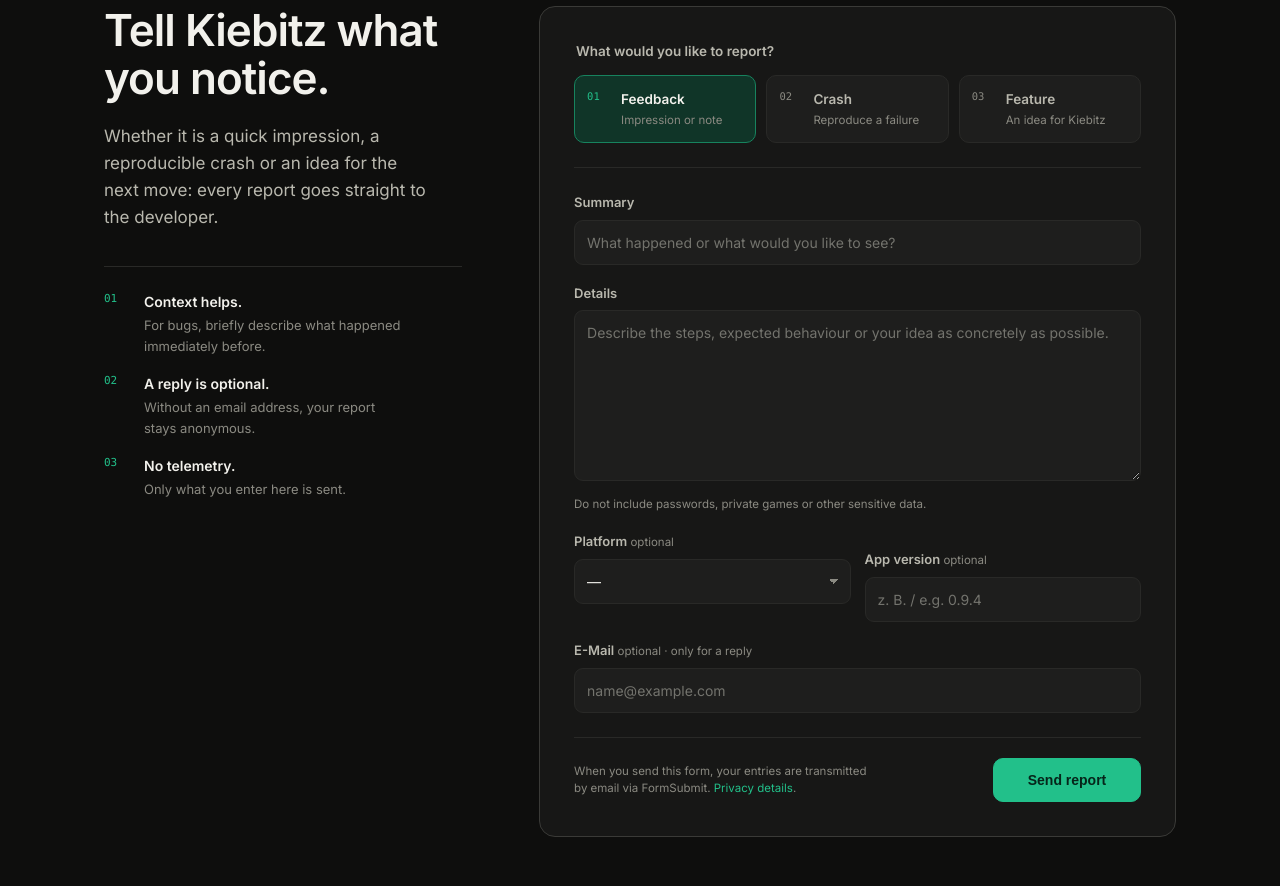
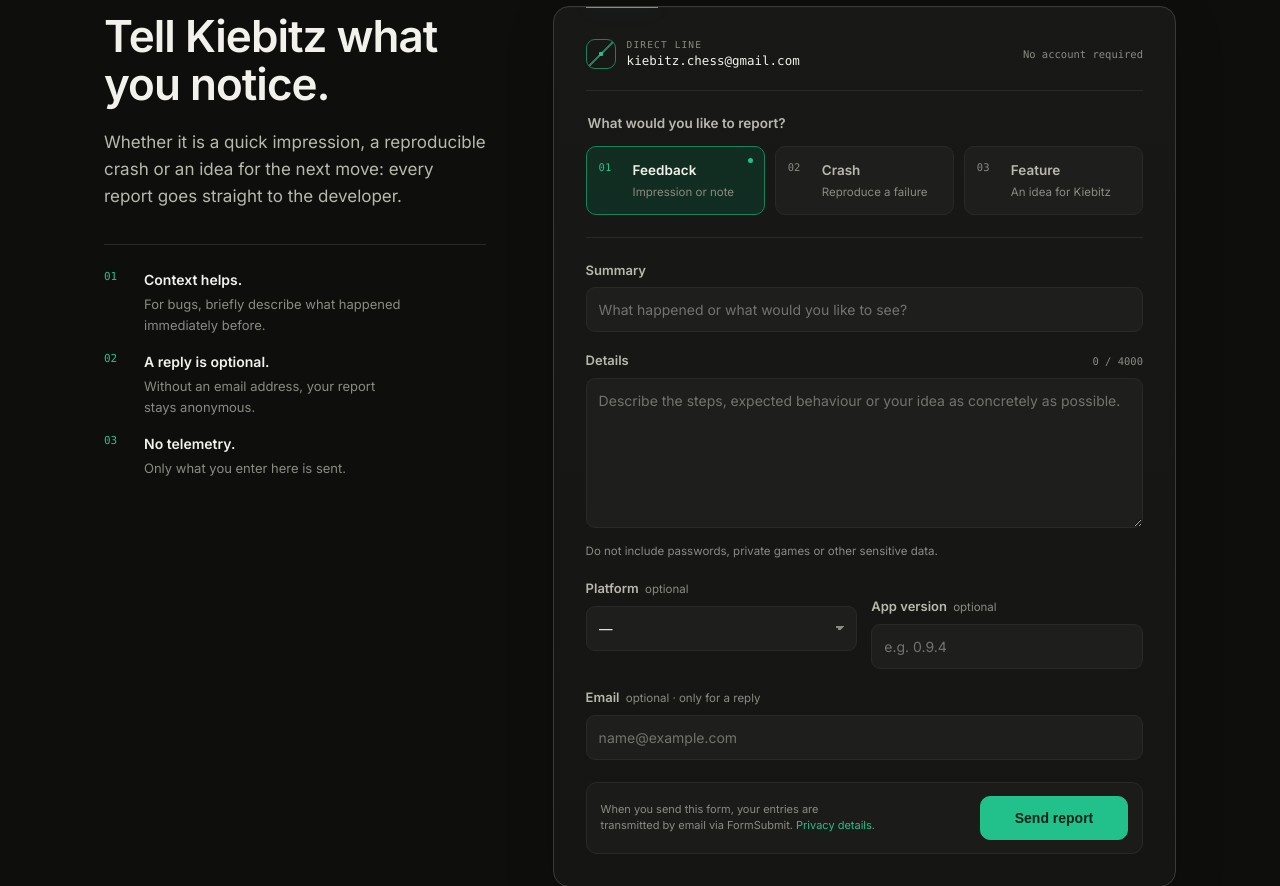
Before and after one commit to Torim98/kiebitz-site, a plain HTML site: page index.html in a window 1280 px wide. Shown: the part 6571-7457 px from the top of the page. Drawn offline with Linux system fonts and the light colour scheme.

Commit message:
Fix feedback delivery and refine form design

```diff
--- a/assets/style.css
+++ b/assets/style.css
@@ -932,10 +932,11 @@ html[data-lang="en"] [lang="de"] { display: none !important; }
 .feedback-section { scroll-margin-top: 62px; }
 .feedback-grid {
   display: grid;
-  grid-template-columns: minmax(0, 0.72fr) minmax(0, 1.28fr);
-  gap: clamp(36px, 6vw, 84px);
+  grid-template-columns: minmax(0, 0.76fr) minmax(0, 1.24fr);
+  gap: clamp(38px, 5.2vw, 68px);
   align-items: start;
 }
+.feedback-copy { padding-top: 6px; }
 .feedback-copy h2 { font-size: clamp(28px, 3.8vw, 44px); max-width: 15ch; }
 .feedback-copy .lede { margin-top: 20px; }
 .feedback-notes {
@@ -968,11 +969,24 @@ html[data-lang="en"] [lang="de"] { display: none !important; }
   font-size: 13px;
 }
 .feedback-form {
+  position: relative;
   min-width: 0;
-  padding: clamp(22px, 3.2vw, 34px);
+  padding: clamp(22px, 3vw, 32px);
   border: 1px solid var(--line2);
   border-radius: 16px;
-  background: var(--panel);
+  background: linear-gradient(180deg, #181817 0%, #151514 100%);
+  box-shadow: 0 18px 50px rgba(0, 0, 0, 0.18), inset 0 1px rgba(255, 255, 255, 0.018);
+  overflow: hidden;
+}
+.feedback-form::before {
+  content: "";
+  position: absolute;
+  top: 0;
+  left: 32px;
+  width: 72px;
+  height: 1px;
+  background: var(--accent);
+  box-shadow: 0 0 18px rgba(34, 192, 138, 0.4);
 }
 .honey {
   position: absolute !important;
@@ -981,12 +995,48 @@ html[data-lang="en"] [lang="de"] { display: none !important; }
   height: 1px !important;
   overflow: hidden !important;
 }
+.feedback-route {
+  display: flex;
+  align-items: center;
+  gap: 11px;
+  margin-bottom: 22px;
+  padding-bottom: 20px;
+  border-bottom: 1px solid var(--line);
+}
+.feedback-route-mark {
+  width: 30px;
+  height: 30px;
+  flex: none;
+  border: 1px solid var(--accent-dim);
+  border-radius: 9px;
+  background:
+    radial-gradient(circle at 50% 50%, var(--accent) 0 2px, transparent 2.5px),
+    linear-gradient(135deg, transparent 47%, var(--accent-dim) 48% 52%, transparent 53%);
+}
+.feedback-route-kicker {
+  display: block;
+  margin-bottom: 2px;
+  color: var(--ink3);
+  font: 500 9.5px/1.2 var(--mono);
+  letter-spacing: 0.12em;
+  text-transform: uppercase;
+}
+.feedback-route strong {
+  display: block;
+  color: var(--ink);
+  font: 500 12.5px/1.4 var(--mono);
+}
+.feedback-route-note {
+  margin-left: auto;
+  color: var(--ink3);
+  font: 400 10.5px/1.4 var(--mono);
+}
 .report-types {
   display: grid;
   grid-template-columns: repeat(3, minmax(0, 1fr));
   gap: 10px;
-  margin: 0 0 24px;
-  padding: 0 0 24px;
+  margin: 0 0 22px;
+  padding: 0 0 22px;
   border: 0;
   border-bottom: 1px solid var(--line);
   min-width: 0;
@@ -1004,6 +1054,7 @@ html[data-lang="en"] [lang="de"] { display: none !important; }
   pointer-events: none;
 }
 .report-type-card {
+  position: relative;
   height: 100%;
   display: grid;
   grid-template-columns: 24px minmax(0, 1fr);
@@ -1023,8 +1074,18 @@ html[data-lang="en"] [lang="de"] { display: none !important; }
 }
 .report-type-input:checked + .report-type-card {
   border-color: var(--accent-dim);
-  background: var(--accent-soft);
+  background: rgba(16, 53, 40, 0.72);
   color: var(--ink);
+}
+.report-type-input:checked + .report-type-card::after {
+  content: "";
+  position: absolute;
+  top: 11px;
+  right: 11px;
+  width: 5px;
+  height: 5px;
+  border-radius: 50%;
+  background: var(--accent);
 }
 .report-type-n {
   font: 500 10.5px/1.5 var(--mono);
@@ -1042,7 +1103,16 @@ html[data-lang="en"] [lang="de"] { display: none !important; }
   font-size: 13px;
   font-weight: 600;
 }
-.form-field label small { color: var(--ink3); font-size: 11.5px; font-weight: 400; }
+.form-field label small { margin-left: 3px; color: var(--ink3); font-size: 11.5px; font-weight: 400; }
+.field-label {
+  display: flex;
+  align-items: baseline;
+  justify-content: space-between;
+  gap: 16px;
+  margin-bottom: 7px;
+}
+.field-label label { margin-bottom: 0; }
+.field-count { color: var(--ink3); font: 400 10.5px/1 var(--mono); }
 .form-field input,
 .form-field select,
 .form-field textarea {
@@ -1056,7 +1126,7 @@ html[data-lang="en"] [lang="de"] { display: none !important; }
   padding: 11px 12px;
   transition: border-color 0.15s, background 0.15s;
 }
-.form-field textarea { min-height: 156px; resize: vertical; }
+.form-field textarea { min-height: 140px; resize: vertical; }
 .form-field select {
   background-image:
     linear-gradient(45deg, transparent 50%, var(--ink3) 50%),
@@ -1096,11 +1166,13 @@ html[data-lang="en"] [lang="de"] { display: none !important; }
   align-items: center;
   justify-content: space-between;
   gap: 20px;
-  margin-top: 24px;
-  padding-top: 20px;
-  border-top: 1px solid var(--line);
+  margin-top: 22px;
+  padding: 13px 14px;
+  border: 1px solid var(--line);
+  border-radius: 11px;
+  background: rgba(30, 30, 29, 0.72);
 }
-.form-submit p { max-width: 42ch; color: var(--ink3); font-size: 11.5px; line-height: 1.5; }
+.form-submit p { max-width: 40ch; color: var(--ink3); font-size: 11px; line-height: 1.45; }
 .feedback-send { flex: none; min-width: 148px; }
 .feedback-send[aria-busy="true"] { cursor: wait; opacity: 0.78; }
 .feedback-send[aria-busy="true"]::before {
@@ -1119,16 +1191,14 @@ html[data-lang="en"] [lang="de"] { display: none !important; }
   font-size: 13px;
 }
 .form-status:not(:empty) {
-  min-height: 42px;
-  margin-top: 16px;
-  padding: 10px 12px;
-  border: 1px solid var(--line);
-  border-radius: 9px;
-  background: var(--panel2);
+  min-height: 0;
+  margin-top: 13px;
+  padding: 5px 0 5px 12px;
+  border-left: 2px solid var(--line2);
   color: var(--ink2);
 }
-.form-status[data-state="success"] { border-color: var(--accent-dim); background: var(--accent-soft); color: var(--accent); }
-.form-status[data-state="error"] { border-color: rgba(230, 103, 103, 0.35); color: var(--red); }
+.form-status[data-state="success"] { border-left-color: var(--accent); color: var(--accent); }
+.form-status[data-state="error"] { border-left-color: var(--red); color: var(--red); }
 .form-status a { text-decoration: underline; text-underline-offset: 2px; }
 
 /* ── Footer ───────────────────────────────────────────────────────────────── */
@@ -1236,6 +1306,7 @@ html[data-lang="en"] [lang="de"] { display: none !important; }
   .toc ul { display: flex; flex-wrap: wrap; gap: 8px 18px; }
   .board-card { padding: 14px; }
   .feedback-copy h2 { max-width: 22ch; }
+  .feedback-copy { padding-top: 0; }
 }
 
 @media (max-width: 640px) {
@@ -1247,6 +1318,8 @@ html[data-lang="en"] [lang="de"] { display: none !important; }
   .mark-tag { display: none; }
   .cta .btn { flex: 1 1 100%; }
   .report-types, .form-row { grid-template-columns: minmax(0, 1fr); }
+  .feedback-route { align-items: flex-start; flex-wrap: wrap; }
+  .feedback-route-note { width: 100%; margin: 2px 0 0 41px; }
   .form-submit { align-items: stretch; flex-direction: column; }
   .feedback-send { width: 100%; }
   .sync-viz { grid-template-columns: 1fr; justify-items: center; gap: 18px; }
--- a/index.html
+++ b/index.html
@@ -459,12 +459,21 @@
           </div>
         </div>
 
-        <form class="feedback-form rv" action="https://formsubmit.co/kiebitz@gmail.com" method="POST" data-feedback-form data-feedback-endpoint="https://formsubmit.co/ajax/kiebitz@gmail.com">
+        <form class="feedback-form rv" action="https://formsubmit.co/kiebitz.chess@gmail.com" method="POST" data-feedback-form data-feedback-endpoint="https://formsubmit.co/ajax/kiebitz.chess@gmail.com">
           <input type="hidden" name="_subject" value="Kiebitz · New feedback" data-feedback-subject>
           <input type="hidden" name="_template" value="table">
           <input type="hidden" name="_captcha" value="false">
           <input type="hidden" name="_url" value="https://torim98.github.io/kiebitz-site/#feedback">
           <label class="honey" aria-hidden="true">Website<input type="text" name="_honey" tabindex="-1" autocomplete="off"></label>
+
+          <div class="feedback-route">
+            <span class="feedback-route-mark" aria-hidden="true"></span>
+            <span>
+              <span class="feedback-route-kicker"><span lang="de">Direkter Draht</span><span lang="en">Direct line</span></span>
+              <strong>kiebitz.chess@gmail.com</strong>
+            </span>
+            <span class="feedback-route-note"><span lang="de">Kein Konto nötig</span><span lang="en">No account required</span></span>
+          </div>
 
           <fieldset class="report-types">
             <legend><span lang="de">Was möchtest du melden?</span><span lang="en">What would you like to report?</span></legend>
@@ -497,8 +506,11 @@
           </div>
 
           <div class="form-field">
-            <label for="feedback-message"><span lang="de">Details</span><span lang="en">Details</span></label>
-            <textarea id="feedback-message" name="message" required minlength="20" maxlength="4000" rows="7" data-placeholder-de="Beschreibe den Ablauf, das erwartete Verhalten oder deine Idee möglichst konkret." data-placeholder-en="Describe the steps, expected behaviour or your idea as concretely as possible."></textarea>
+            <span class="field-label">
+              <label for="feedback-message"><span lang="de">Details</span><span lang="en">Details</span></label>
+              <span class="field-count" data-feedback-count>0 / 4000</span>
+            </span>
+            <textarea id="feedback-message" name="message" required minlength="20" maxlength="4000" rows="6" data-placeholder-de="Beschreibe den Ablauf, das erwartete Verhalten oder deine Idee möglichst konkret." data-placeholder-en="Describe the steps, expected behaviour or your idea as concretely as possible."></textarea>
             <span class="field-hint"><span lang="de">Keine Passwörter, privaten Partien oder anderen sensiblen Daten einfügen.</span><span lang="en">Do not include passwords, private games or other sensitive data.</span></span>
           </div>
 
@@ -515,12 +527,12 @@
             </div>
             <div class="form-field">
               <label for="feedback-version"><span lang="de">App-Version</span><span lang="en">App version</span> <small><span lang="de">optional</span><span lang="en">optional</span></small></label>
-              <input id="feedback-version" name="app_version" type="text" maxlength="40" autocomplete="off" placeholder="z. B. / e.g. 0.9.4">
+              <input id="feedback-version" name="app_version" type="text" maxlength="40" autocomplete="off" data-placeholder-de="z. B. 0.9.4" data-placeholder-en="e.g. 0.9.4">
             </div>
           </div>
 
           <div class="form-field">
-            <label for="feedback-email">E-Mail <small><span lang="de">optional · nur für eine Antwort</span><span lang="en">optional · only for a reply</span></small></label>
+            <label for="feedback-email"><span lang="de">E-Mail</span><span lang="en">Email</span> <small><span lang="de">optional · nur für eine Antwort</span><span lang="en">optional · only for a reply</span></small></label>
             <input id="feedback-email" name="email" type="email" maxlength="160" autocomplete="email" placeholder="name@example.com">
           </div>
 
```
Also changed, not shown: assets/site.js (+25 -4 lines), README.md.
